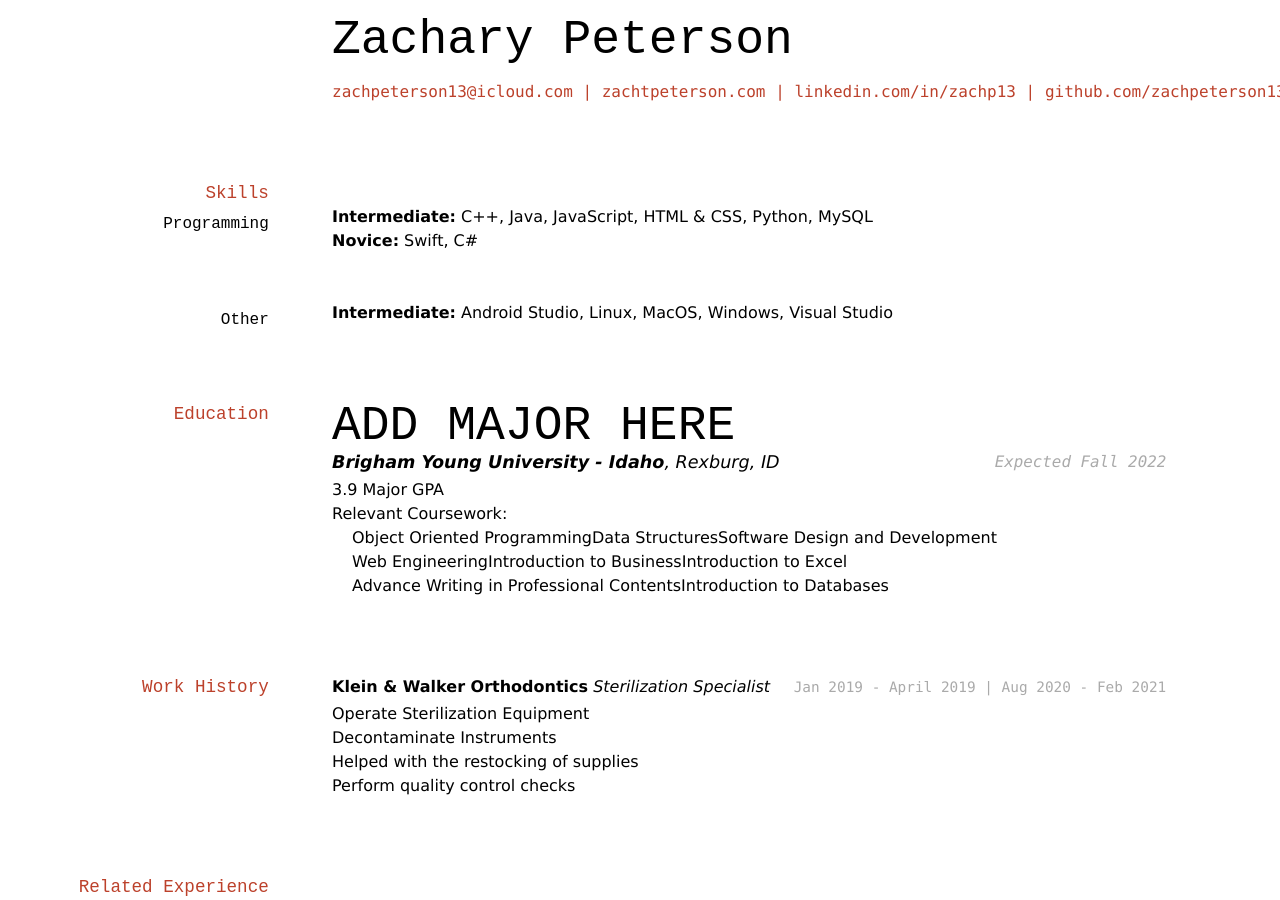
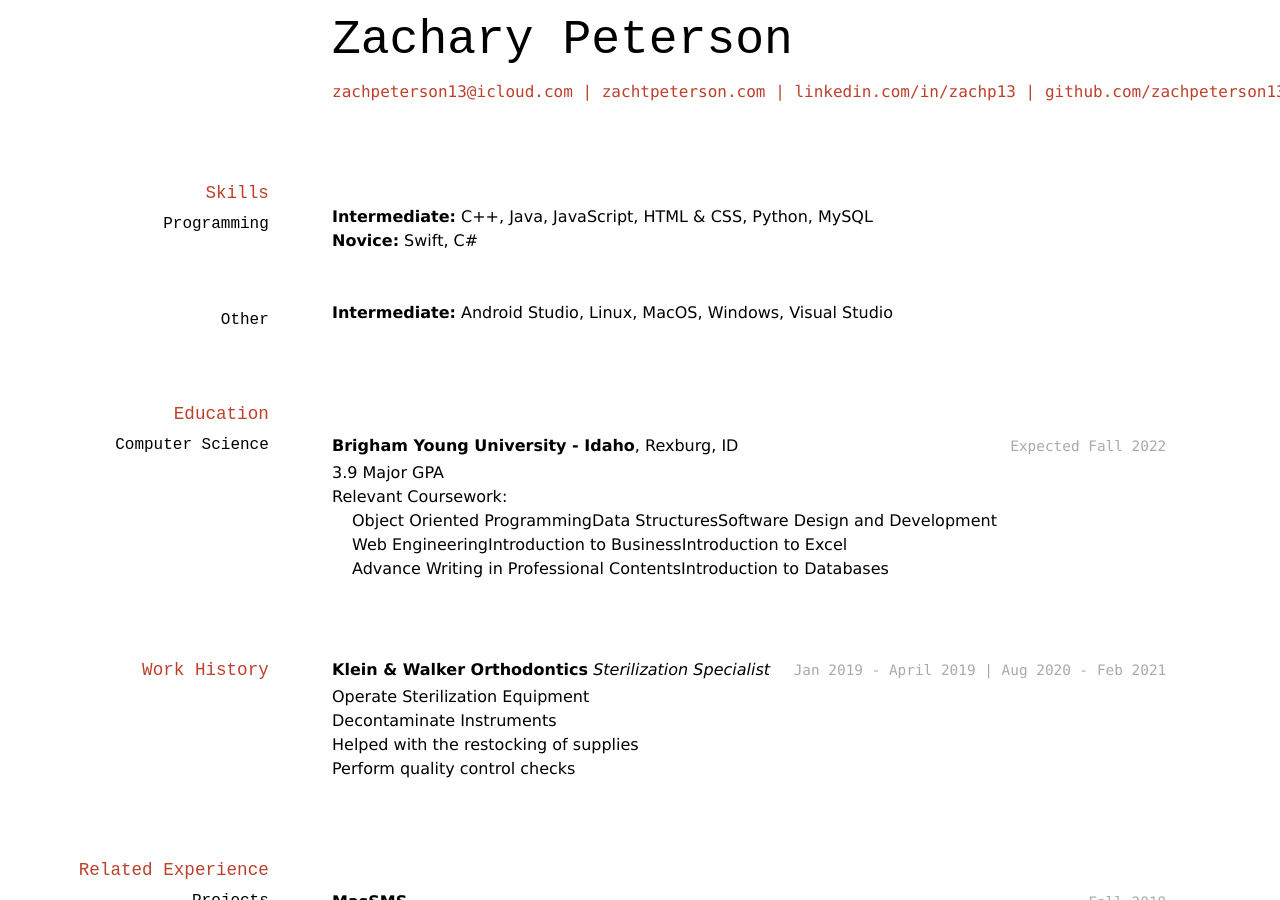
Before and after one commit to zachpeterson13/PETERSON-Resume, a Jekyll site: the page built from docs/index.md, in a window 1280 px wide and 900 px high. Built offline with Jekyll 4.4.1, drawn with Linux system fonts in a browser that asks for light colours.

Commit message:
update index.md

```diff
--- a/docs/index.md
+++ b/docs/index.md
@@ -25,7 +25,7 @@ title: Zachary Peterson's Resume
 - **Intermediate:** Android Studio, Linux, MacOS, Windows, Visual Studio
 
 ## Education
-# ADD MAJOR HERE
+### Computer Science
 `Expected Fall 2022`
 __Brigham Young University - Idaho__, Rexburg, ID
 
```
